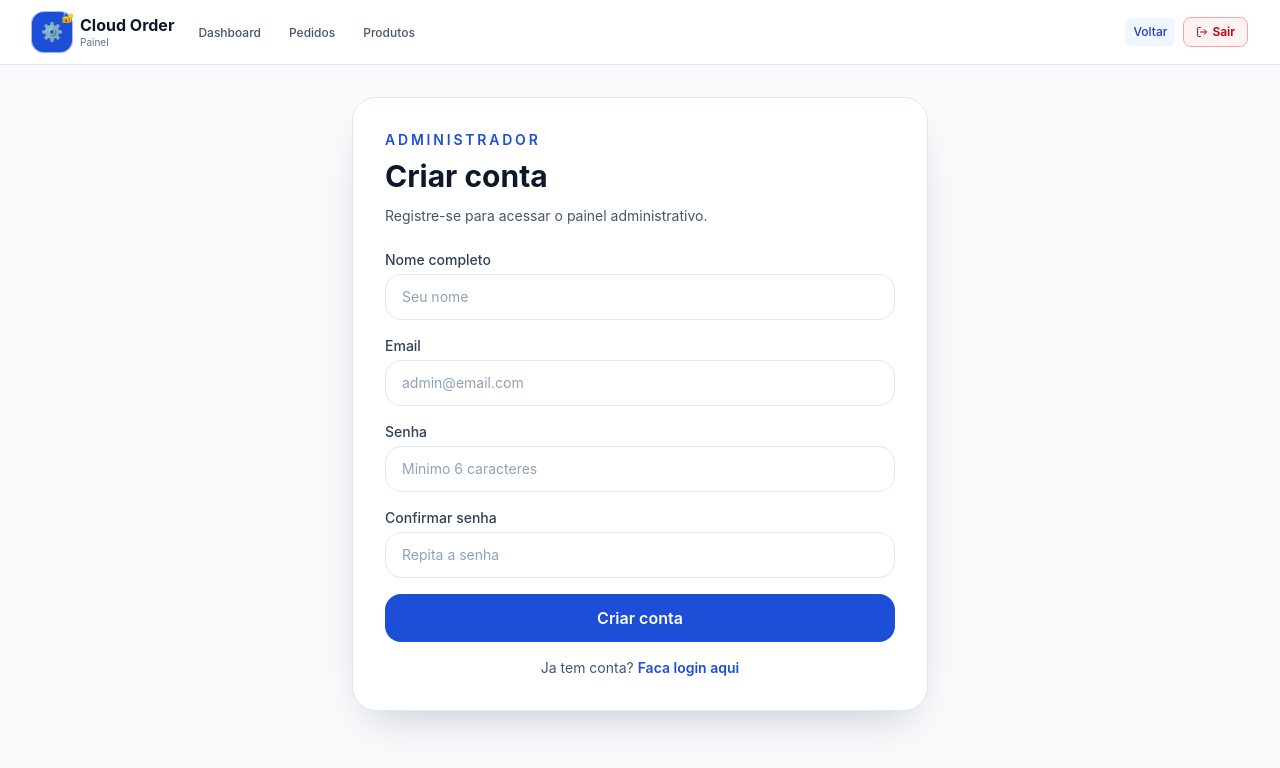
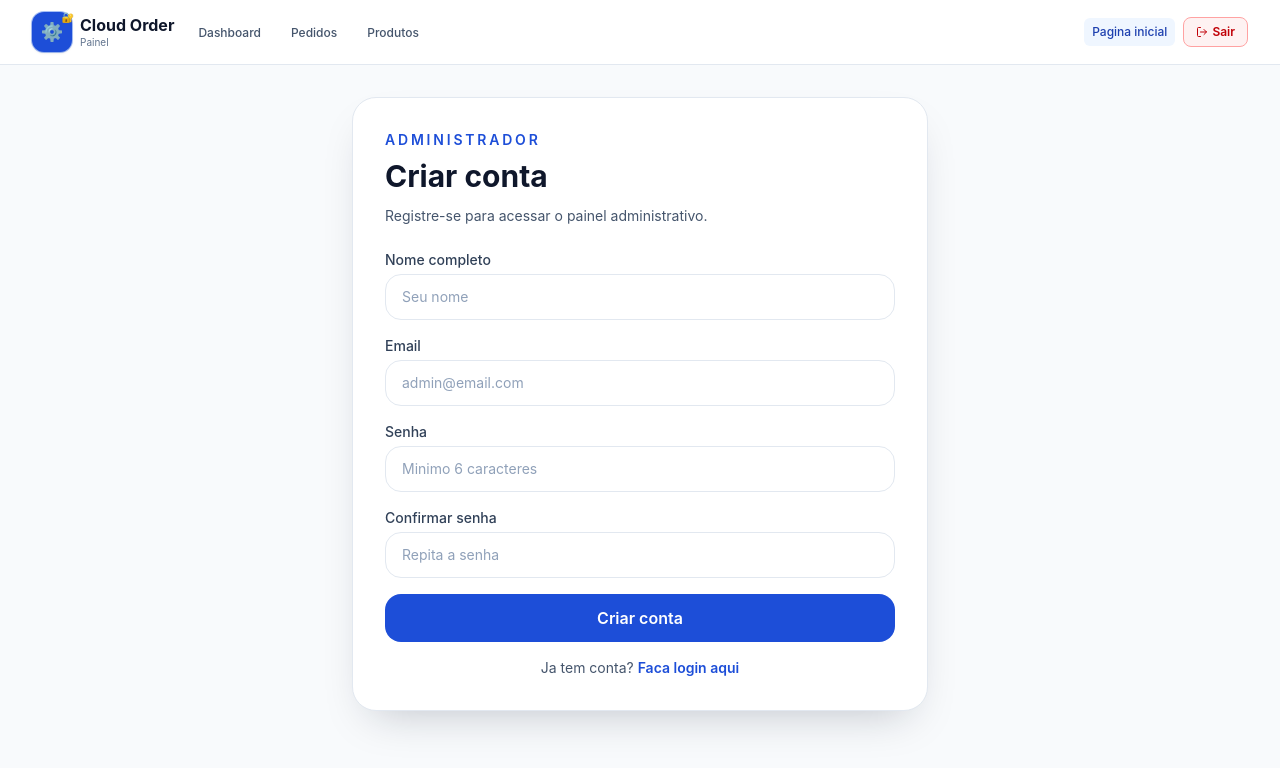
Before and after one commit to periclesmatos/cloud-order-app, a React (Vite) app: page /admin/register in a window 1280 px wide. Shown: the top 768 px of the page. Built offline with nearby package versions, Linux system fonts and the light colour scheme; no server answers.

Commit message:
style: update navbar styling and consistency
- Enhanced styling consistency between AdminNavbar and Navbar
- Improved button cursor pointer feedback
- Refined spacing and color scheme for better UX
- All interactive elements now properly styled

```diff
--- a/src/components/AdminNavbar.jsx
+++ b/src/components/AdminNavbar.jsx
@@ -20,7 +20,7 @@
   return (
     <header className="sticky top-0 z-30 border-b border-slate-200 bg-white/90 backdrop-blur-xl">
       <div className="mx-auto flex max-w-7xl items-center justify-between gap-1.5 px-2 py-2 sm:gap-3 sm:px-4 lg:px-8 lg:py-3">
-        {/* Logo */}
+
         <Link to="/admin" className="flex items-center gap-1.5 sm:gap-2 flex-shrink-0 min-w-fit">
           <div className="relative flex h-8 w-8 sm:h-10 sm:w-10 items-center justify-center rounded-xl bg-brand-600 text-white shadow-sm ring-1 ring-brand-500/40">
             <span className="text-base sm:text-lg leading-none">⚙️</span>
@@ -32,8 +32,7 @@
           </div>
         </Link>
 
-        {/* Navigation - Centered */}
-        <nav className="flex items-center gap-0.5 sm:gap-1 justify-center">
+        <nav className="flex items-center gap-0.5 sm:gap-1 lg:gap-1.5 justify-center">
           <NavLink to="/admin" end className={navClassName} title="Dashboard">
             <span className="hidden md:inline text-xs">Dashboard</span>
             <span className="md:hidden">📊</span>
@@ -48,20 +47,18 @@
           </NavLink>
         </nav>
 
-        {/* User Info & Logout */}
         <div className="flex items-center gap-1 sm:gap-2 flex-shrink-0 ml-auto">
           <button
             type="button"
             onClick={() => navigate('/')}
             className="rounded-md px-1.5 py-1 sm:px-2 sm:py-1.5 text-[11px] sm:text-xs font-medium transition whitespace-nowrap bg-brand-50 text-brand-700 hover:bg-brand-100 cursor-pointer"
           >
-            <span className="hidden md:inline">Voltar </span>
+            <span className="hidden md:inline">Pagina inicial</span>
             <span className="md:hidden">🏠</span>
           </button>
           {user && (
             <div className="hidden rounded-lg bg-slate-100 px-2 py-1 text-right sm:flex flex-col">
               <p className="text-xs sm:text-xs font-semibold text-slate-900 leading-tight">{user.name}</p>
-              <p className="text-[10px] text-slate-500">Admin</p>
             </div>
           )}
 
--- a/src/components/Navbar.jsx
+++ b/src/components/Navbar.jsx
@@ -105,8 +105,7 @@
           {isAuthenticated && user ? (
             <>
               <div className="hidden rounded-2xl bg-slate-100 px-2 py-1 sm:px-3 sm:py-2 text-right md:block">
-                <p className="text-xs sm:text-sm font-semibold text-slate-900">{user.name}</p>
-                <p className="text-[10px] text-slate-500">{user.phone?.slice(-4)}</p>
+                <p className="text-xs sm:text-sm font-semibold text-slate-900">{user.name} {user.phone}</p>
               </div>
               <button
                 type="button"
@@ -123,7 +122,7 @@
                 onClick={handleAdminClick}
                 className="rounded-md px-1.5 py-1 sm:px-2 sm:py-1.5 text-[11px] sm:text-xs font-medium transition whitespace-nowrap bg-brand-50 text-brand-700 hover:bg-brand-100 cursor-pointer"
               >
-                <span className="hidden md:inline">Painel Admin</span>
+                <span className="hidden md:inline">Painel Administrativo</span>
                 <span className="md:hidden">👨‍💼</span>
               </button>
             )
```
